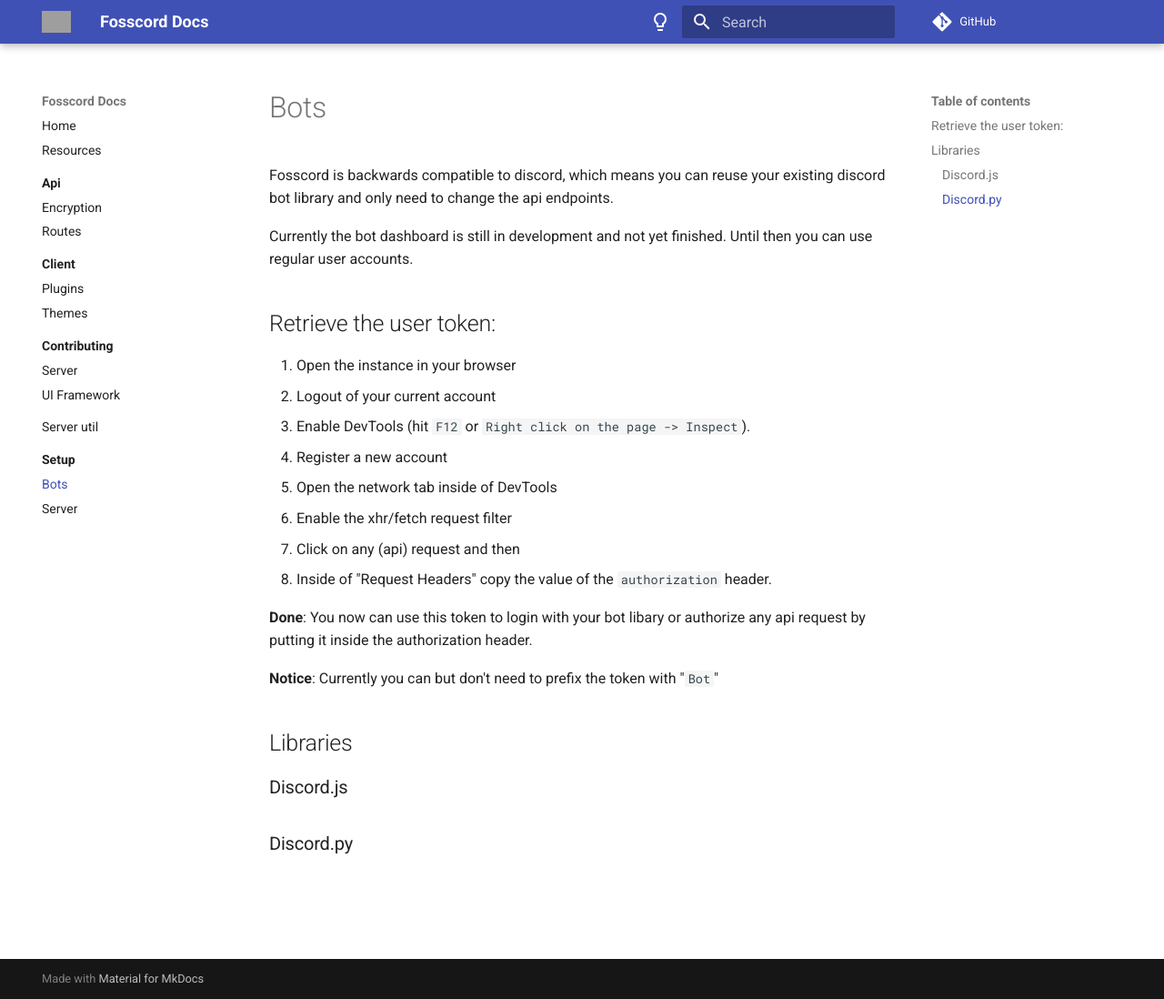
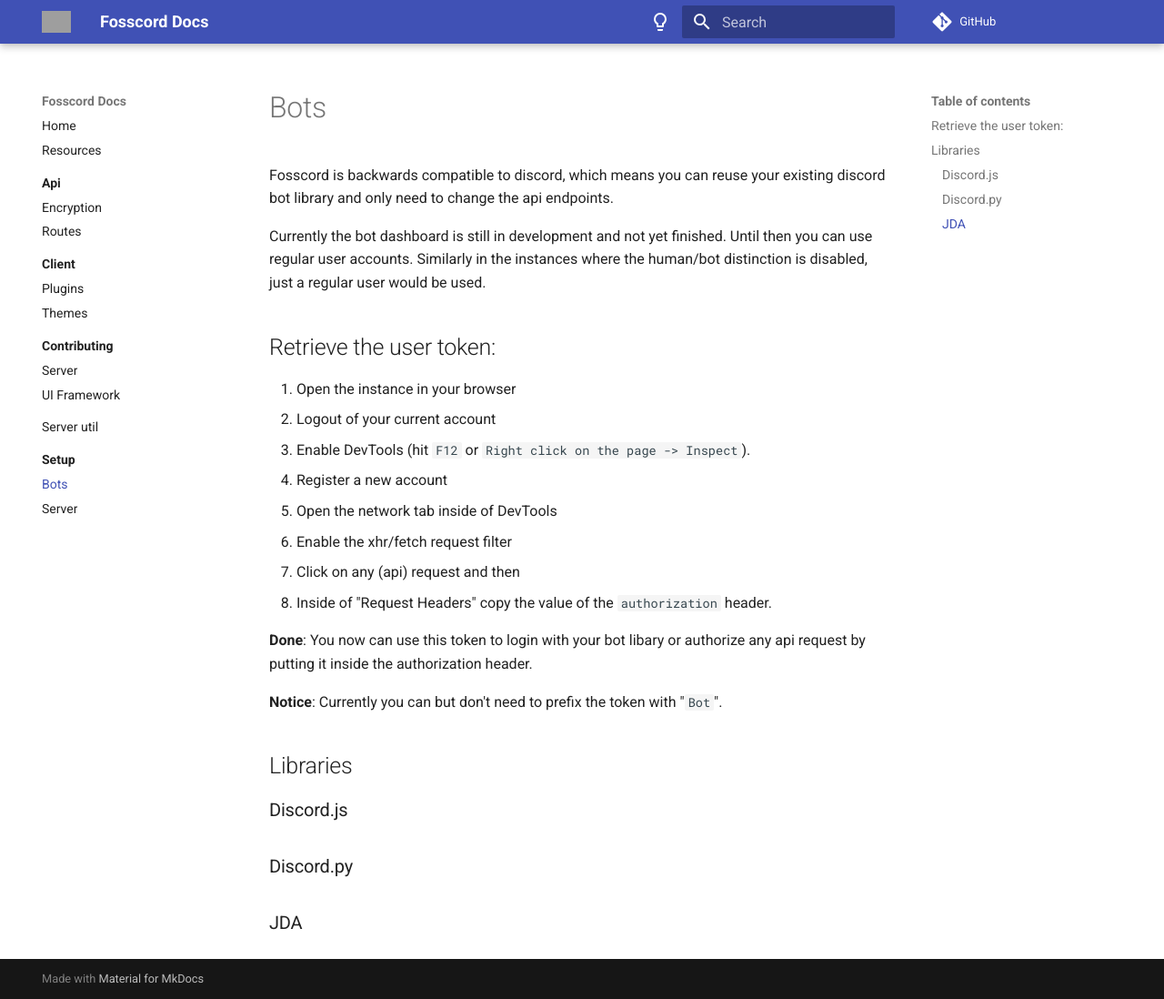
Before and after one commit to spacebarchat/docs, an MkDocs documentation site: the page built from docs/setup/bots.md, in a window 1280 px wide and 1098 px high. Shown: the whole window at 91% size. Built offline with MkDocs 1.6.1 and Material for MkDocs 9.7.7, drawn with Linux system fonts in a browser that asks for light colours; comment, search, counter and statistics services are not loaded; grey boxes are pictures that could not be loaded.

Commit message:
Bots/human distinction

```diff
--- a/docs/setup/bots.md
+++ b/docs/setup/bots.md
@@ -2,7 +2,7 @@
 
 Fosscord is backwards compatible to discord, which means you can reuse your existing discord bot library and only need to change the api endpoints.
 
-Currently the bot dashboard is still in development and not yet finished. Until then you can use regular user accounts.
+Currently the bot dashboard is still in development and not yet finished. Until then you can use regular user accounts. Similarly in the instances where the human/bot distinction is disabled, just a regular user would be used.
 
 ## Retrieve the user token:
 
@@ -17,10 +17,12 @@
 
 **Done**: You now can use this token to login with your bot libary or authorize any api request by putting it inside the authorization header.
 
-**Notice**: Currently you can but don't need to prefix the token with "`Bot `"
+**Notice**: Currently you can but don't need to prefix the token with "`Bot `".
 
 ## Libraries
 
 ### Discord.js
 
 ### Discord.py
+
+### JDA
```
